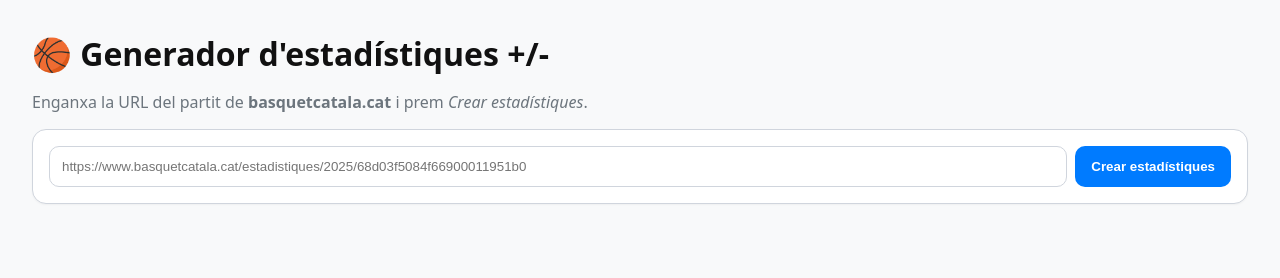
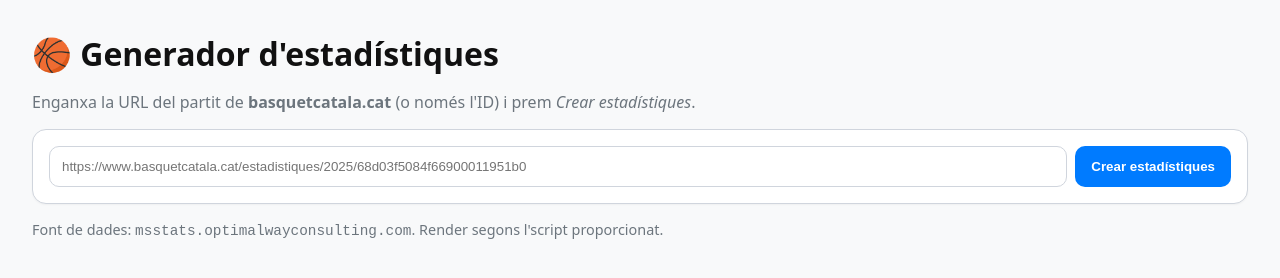
Before and after one commit to vcastany-lgtm/fcbq, a plain HTML site: page index.html in a window 1280 px wide. Drawn offline with Linux system fonts and the light colour scheme.

Commit message:
chore: add gitignore and update copy

```diff
--- a/index.html
+++ b/index.html
@@ -45,8 +45,8 @@ Files in this single doc (copy them into your repo):
   </style>
 </head>
 <body>
-  <h1>🏀 Generador d'estadístiques +/-</h1>
-  <p class="help">Enganxa la URL del partit de <strong>basquetcatala.cat</strong>  i prem <em>Crear estadístiques</em>.</p>
+  <h1>🏀 Generador d'estadístiques</h1>
+  <p class="help">Enganxa la URL del partit de <strong>basquetcatala.cat</strong> (o només l'ID) i prem <em>Crear estadístiques</em>.</p>
   <div class="card">
     <form id="form">
       <input id="matchInput" type="text" placeholder="https://www.basquetcatala.cat/estadistiques/2025/68d03f5084f66900011951b0" required />
@@ -54,7 +54,11 @@ Files in this single doc (copy them into your repo):
     </form>
     <div id="state"></div>
   </div>
+
   <div id="statsContainer"></div>
+
+  <p class="foot">Font de dades: <code>msstats.optimalwayconsulting.com</code>. Render segons l'script proporcionat.</p>
+
   <script>
     const form = document.getElementById('form');
     const input = document.getElementById('matchInput');
```
Also changed, not shown: 1 other file.
